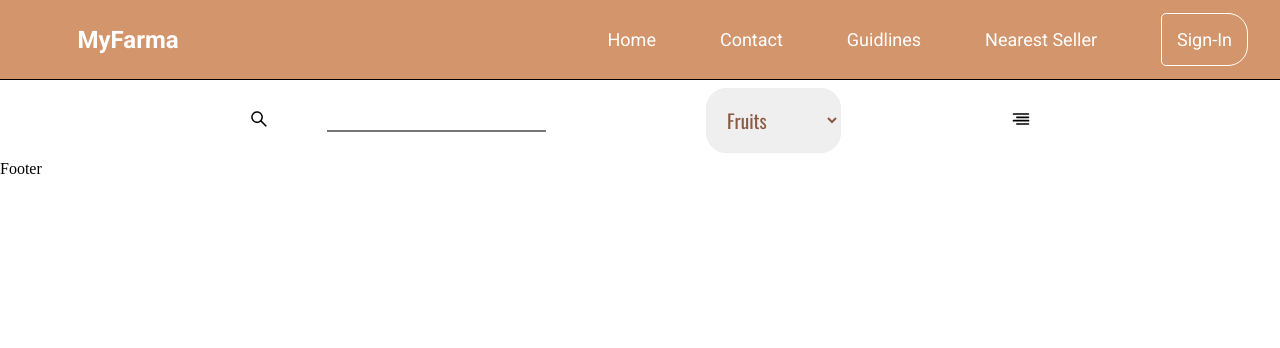
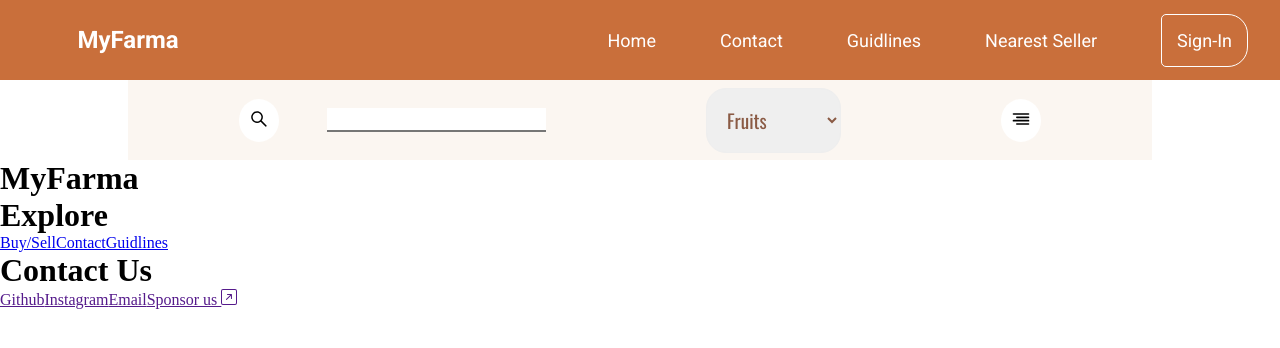
Before and after one commit to HIDZI123/PracticeProj, a React (Vite) app in the folder proj_1/: page / in a window 1280 px wide. Shown: the top 348 px of the page. Built offline with nearby package versions, Linux system fonts and the light colour scheme.

Commit message:
Started footer

```diff
--- a/proj_1/src/components/Footer.jsx
+++ b/proj_1/src/components/Footer.jsx
@@ -1,8 +1,39 @@
 /* import React from 'react'*/
+import { BsArrowUpRightSquare } from "react-icons/bs";
+import {Link} from "react-router-dom";
 const Footer = () => {
   return (
-    <div>Footer</div>
-  )
+    <>
+    <div className="div_foot">
+      <div>
+        <div className="col_1">
+          <h1>MyFarma</h1>
+          <div>
+              <p></p>
+          </div>
+        </div>
+
+        <div className="col_2">
+            <h1>Explore</h1>
+            <Link to={"/"}>Buy/Sell</Link>
+            <Link to={"/contact"}>Contact</Link>
+            <Link to={"/contact"}>Guidlines</Link>
+        </div>
+
+        <div className="col_3">
+            <h1>Contact Us</h1>
+            <main>
+              <a href="">Github</a>
+              <a href="">Instagram</a>
+              <a href="">Email</a>
+              <a href="">Sponsor us <BsArrowUpRightSquare/> </a>
+            </main>
+
+        </div>
+      </div>
+    </div>
+    </>
+  );
 }
 
 export default Footer
--- /dev/null
+++ b/proj_1/src/styles/footer.scss
@@ -0,0 +1,5 @@
+@import "./base.scss";
+
+.div_foot{
+
+}
--- a/proj_1/src/styles/header.scss
+++ b/proj_1/src/styles/header.scss
@@ -6,9 +6,8 @@
   justify-content: flex-end;
   width: 100%;
   height: 5rem;
-  border-bottom: 1px black solid;
   font-family: $text1;
-  background-color: #D3956C;
+  background-color: #C96F3B;
 
   > h1 {
     margin: auto;
--- a/proj_1/src/styles/home.scss
+++ b/proj_1/src/styles/home.scss
@@ -7,6 +7,7 @@
   display: flex;
   justify-content: center;
   align-items: center;
+  background-color: #FBF6F1;
 
 
   > main {
```
